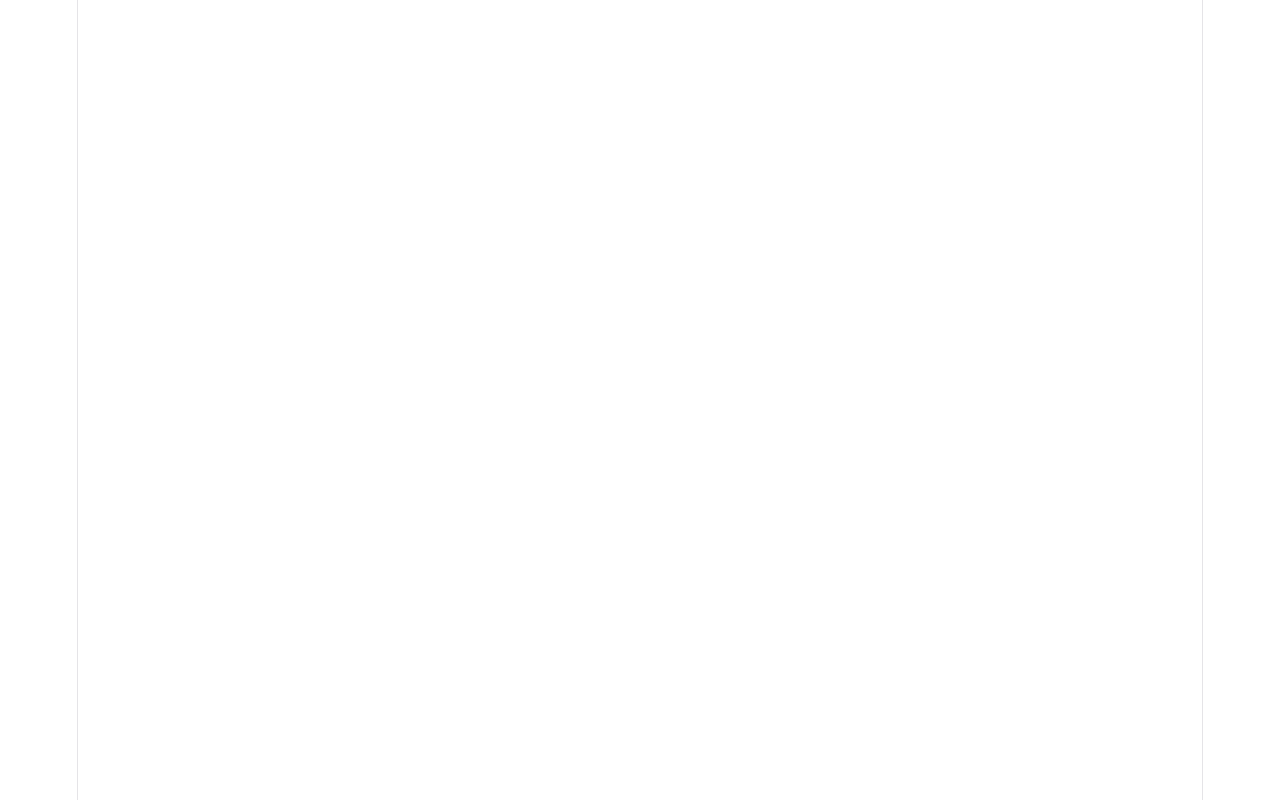
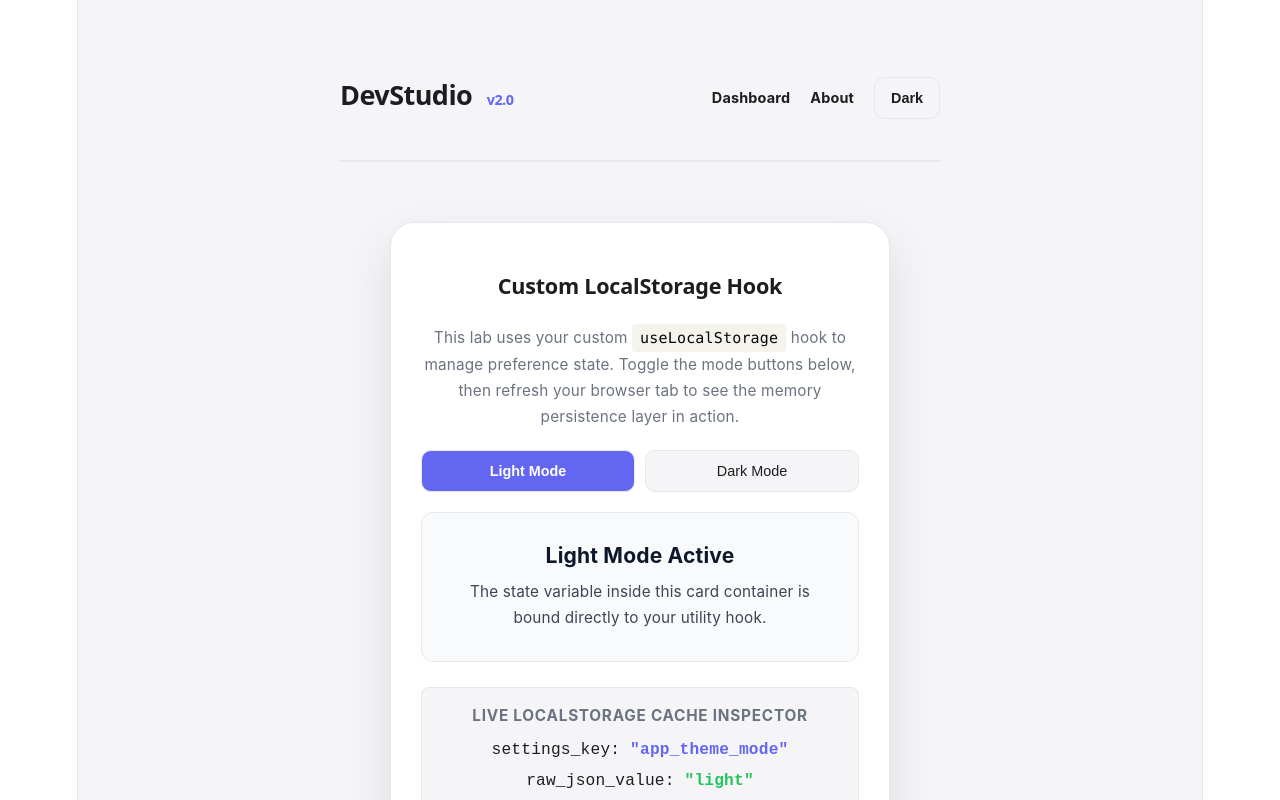
Before and after one commit to ellieNoble13/React-Development-Showcase, a React (Vite) app in the folder react-portfolio/: page /lab/local-storage in a window 1280 px wide. Before the commit this address had no page. Shown: the top 800 px of the page. Built offline with nearby package versions, Linux system fonts and the light colour scheme.

Commit message:
built local storage hook

```diff
--- a/react-portfolio/src/App.jsx
+++ b/react-portfolio/src/App.jsx
@@ -23,6 +23,7 @@ import RegistrationForm from "./pages/RegistrationForm.jsx";
 import ProfileMutationForm from "./pages/ProfileMutationForm.jsx";
 import InteractiveCanvas from "./pages/InteractiveCanvas.jsx";
 import PokemonChart from "./pages/PokemonChart.jsx";
+import ThemeSettingsLab from "./pages/ThemeSettingsLab.jsx";
 
 
 const queryClient = new QueryClient();
@@ -53,6 +54,7 @@ function App() {
                         <Route path="lab/profile-mutation" element={<ProfileMutationForm />} />
                         <Route path="lab/canvas" element={<InteractiveCanvas />} />
                         <Route path="lab/pokemonvote" element={<PokemonChart />} />
+                        <Route path="lab/local-storage" element={<ThemeSettingsLab />} />
 
                     </Route>
                 </Routes>
--- a/react-portfolio/src/pages/LandingPage.jsx
+++ b/react-portfolio/src/pages/LandingPage.jsx
@@ -11,8 +11,9 @@ const LandingPage = () => {
                 { path: "/lab/gallery", title: "Recipe Gallery v2", desc: "Transitioning from local state to dynamic URL parameters." },
                 { path: "/lab/registration", title: "User Registration", desc: "Form verification using React Hook Form." },
                 { path: "/lab/canvas", title:"Dynamic Canvas", desc: "Live canvas that tracks window size"},
-                { path: "/lab/pokemonvote", title:"Pokemon Vote", desc: "Using Chart.js, vote for your favorite Pokemon"}
-               ]
+                { path: "/lab/pokemonvote", title:"Pokemon Vote", desc: "Using Chart.js, vote for your favorite Pokemon"},
+                { path: "/lab/local-storage", title: "Custom LocalStorage Hook", desc: "State management persistence layer extracted into a reusable react custom hook configuration." }
+            ]
         },
         {
             category: "Server-State & APIs",
@@ -31,18 +32,19 @@ const LandingPage = () => {
                 { path: "/lab/basic-profile", title: "User Profile", desc: "Now with context API!"},
                 { path: "/lab/tasks", title: "Task Manager", desc: "Filtering and persistent list logic." },
                 { path: "/lab/counter", title: "Counter With Use State", desc: "Fundamental useState patterns." }
-            ]
+                ]
         }
     ];
     const {width, height} =  useWindowSize ()
     return (
         <div className="lab-card">
             <h2 className="main-title">Project Laboratory</h2>
-            <dv>
-                { (() =>{
-                    if(width < 768) return <h2 className="subtitle">Mobile</h2>
-                    else return <h2 className="subtitle">Desktop</h2>})()}
-            </dv>
+            <div>
+                {(() => {
+                    if (width < 768) return <h2 className="subtitle">Mobile</h2>;
+                    else return <h2 className="subtitle">Desktop</h2>;
+                })()}
+            </div>
             <p className="subtitle" style={{ marginBottom: '30px' }}>
                 Select a Lab
             </p>
--- /dev/null
+++ b/react-portfolio/src/pages/ThemeSettingsLab.jsx
@@ -0,0 +1,85 @@
+import { useLocalStorage } from '../utils/useLocalStorage';
+
+const ThemeSettingsLab = () => {
+    // Uses Custom Hook
+    const [theme, setTheme] = useLocalStorage('app_theme_mode', 'light');
+
+    // sets style based on cached values
+    const isDark = theme === 'dark';
+
+    const previewBoxStyle = {
+        padding: '30px',
+        borderRadius: '12px',
+        transition: 'all 0.3s ease',
+        backgroundColor: isDark ? '#1e293b' : '#f8fafc',
+        color: isDark ? '#f8fafc' : '#0f172a',
+        border: '1px solid var(--border)',
+        marginTop: '20px',
+        textAlign: 'center'
+    };
+
+    return (
+        <div className="lab-card text-left">
+            <h2>Custom LocalStorage Hook</h2>
+            <p className="text-muted text-small" style={{ marginBottom: '20px' }}>
+                This lab uses your custom <code>useLocalStorage</code> hook to manage preference state.
+                Toggle the mode buttons below, then refresh your browser tab to see the memory persistence layer in action.
+            </p>
+
+            {/* Theme Toggle Button Controller */}
+            <div style={{ display: 'flex', gap: '10px' }}>
+                <button
+                    type="button"
+                    onClick={() => setTheme('light')}
+                    style={{
+                        flex: 1,
+                        background: !isDark ? 'var(--accent)' : 'var(--bg-color)',
+                        color: !isDark ? '#ffffff' : 'var(--text-main)',
+                        border: '1px solid var(--border)',
+                        fontWeight: !isDark ? 'bold' : 'normal'
+                    }}
+                >
+                    Light Mode
+                </button>
+                <button
+                    type="button"
+                    onClick={() => setTheme('dark')}
+                    style={{
+                        flex: 1,
+                        background: isDark ? 'var(--accent)' : 'var(--bg-color)',
+                        color: isDark ? '#ffffff' : 'var(--text-main)',
+                        border: '1px solid var(--border)',
+                        fontWeight: isDark ? 'bold' : 'normal'
+                    }}
+                >
+                    Dark Mode
+                </button>
+            </div>
+
+            {/* Interactive Theme Preview Zone */}
+            <div style={previewBoxStyle}>
+                <h3 style={{ color: 'inherit', margin: '0 0 10px 0' }}>
+                    {isDark ? 'Dark Mode Active' : 'Light Mode Active'}
+                </h3>
+                <p style={{ color: 'inherit', fontSize: '0.85rem', margin: 0, opacity: 0.8 }}>
+                    The state variable inside this card container is bound directly to your utility hook.
+                </p>
+            </div>
+
+            {/* Live LocalStorage Data Monitor */}
+            <div style={{ marginTop: '25px', background: 'var(--bg-color)', padding: '15px', borderRadius: '8px', border: '1px solid var(--border)' }}>
+                <h4 style={{ marginTop: 0, marginBottom: '8px', fontSize: '0.85rem', textTransform: 'uppercase', letterSpacing: '0.05em', color: 'var(--text-muted)' }}>
+                    Live LocalStorage Cache Inspector
+                </h4>
+                <p style={{ margin: 0, fontSize: '0.9rem', fontFamily: 'monospace' }}>
+                    settings_key: <span style={{ color: 'var(--accent)', fontWeight: 'bold' }}>"app_theme_mode"</span>
+                </p>
+                <p style={{ margin: '4px 0 0 0', fontSize: '0.9rem', fontFamily: 'monospace' }}>
+                    raw_json_value: <span style={{ color: '#22c55e', fontWeight: 'bold' }}>"{theme}"</span>
+                </p>
+            </div>
+        </div>
+    );
+};
+
+export default ThemeSettingsLab;
--- /dev/null
+++ b/react-portfolio/src/utils/useLocalStorage.js
@@ -0,0 +1,29 @@
+import { useState, useEffect } from 'react';
+
+export function useLocalStorage(key, initialValue) {
+    // Load Inital Data
+    const [state, setState] = useState(() => {
+        try {
+            const savedValue = localStorage.getItem(key);
+            // Use data if it already exists
+            if (savedValue !== null) {
+                return JSON.parse(savedValue);
+            }
+        } catch (error) {
+            console.error(`Error reading localStorage key "${key}":`, error);
+        }
+
+        // Otherwise fall back to inital provided data
+        return initialValue;
+    });
+
+    useEffect(() => {
+        try {
+            localStorage.setItem(key, JSON.stringify(state));
+        } catch (error) {
+            console.error(`Error writing localStorage key "${key}":`, error);
+        }
+    }, [key, state]);
+
+    return [state, setState];
+}
```
